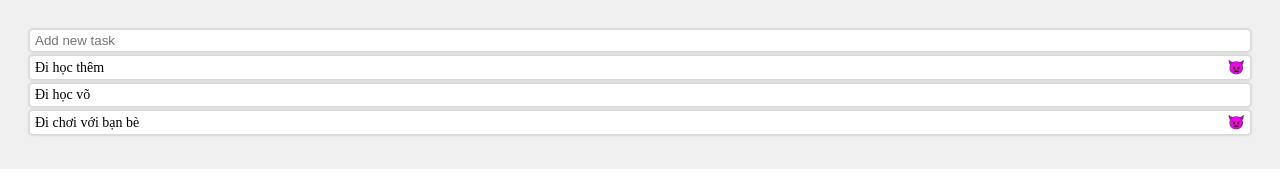
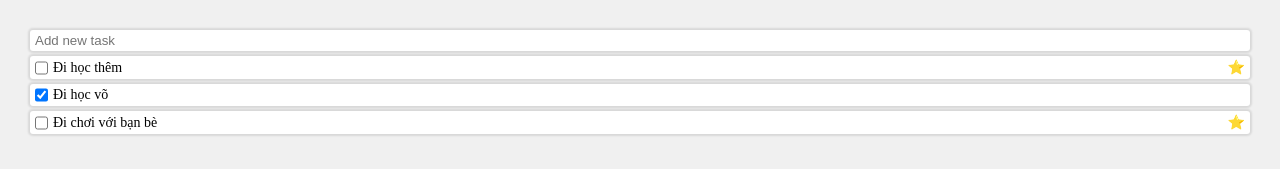
Before and after one commit to tuanhungdev1/TaskFlow, a React (Vite) app: page / in a window 1280 px wide. Shown: the top 181 px of the page. Built offline with nearby package versions, Linux system fonts and the light colour scheme.

Commit message:
Add checked completed task

```diff
--- a/src/App.css
+++ b/src/App.css
@@ -1,5 +1,4 @@
-.todo-item-text {
-}
+
 
 .task-input,
 .todo-item {
--- a/src/App.tsx
+++ b/src/App.tsx
@@ -8,24 +8,49 @@ const App = () => {
       id: "1",
       name: "Đi học thêm",
       isInportant: true,
+      isCompleted: false,
     },
     {
       id: "2",
       name: "Đi học võ",
       isInportant: false,
+      isCompleted: true,
     },
     {
       id: "3",
       name: "Đi chơi với bạn bè",
       isInportant: true,
+      isCompleted: false,
     },
   ]);
 
   const inputRef = useRef<HTMLInputElement>(null);
 
+  const handleCheckedTask = (id: string) => {
+    const newTodoList = todoList.map((item) => {
+      if (item.id === id) {
+        return {
+          ...item,
+          isCompleted: !item.isCompleted,
+        };
+      } else {
+        return item;
+      }
+    });
+
+    setTodoList([...newTodoList]);
+  };
+
   const todos = todoList.map((todo) => {
     return (
-      <TodoItem name={todo.name} key={todo.id} isInportant={todo.isInportant} />
+      <TodoItem
+        name={todo.name}
+        key={todo.id}
+        isInportant={todo.isInportant}
+        id={todo.id}
+        isCompleted={todo.isCompleted}
+        onCompletedTask={handleCheckedTask}
+      />
     );
   });
 
@@ -47,6 +72,7 @@ const App = () => {
                 id: crypto.randomUUID(),
                 name: value,
                 isInportant: true,
+                isCompleted: false,
               },
             ]);
 
--- a/src/components/TodoItem.tsx
+++ b/src/components/TodoItem.tsx
@@ -1,13 +1,34 @@
 interface Props {
+  id: string;
   name: string;
   isInportant: boolean;
+  isCompleted: boolean;
+  onCompletedTask: (id: string) => void;
 }
 
-const TodoItem = ({ name, isInportant }: Props) => {
+const TodoItem = ({
+  id,
+  name,
+  isInportant,
+  isCompleted,
+  onCompletedTask,
+}: Props) => {
   return (
     <div className="todo-item">
-      <p className="todo-item-text">{name}</p>
-      {isInportant && <p>👿</p>}
+      <div
+        style={{
+          display: "flex",
+          gap: "5px",
+        }}
+      >
+        <input
+          type="checkbox"
+          checked={isCompleted}
+          onChange={() => onCompletedTask(id)}
+        />
+        <p className="todo-item-text">{name}</p>
+      </div>
+      {isInportant && <p>⭐</p>}
     </div>
   );
 };
--- a/src/types/index.d.ts
+++ b/src/types/index.d.ts
@@ -2,4 +2,5 @@ export interface IToDoItem {
   id: string;
   name: string;
   isInportant: boolean;
+  isCompleted: boolean;
 }
```
